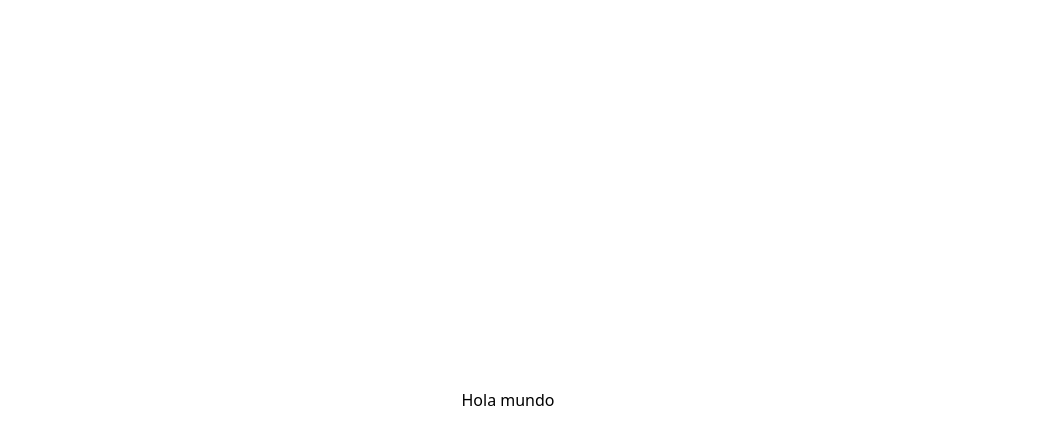
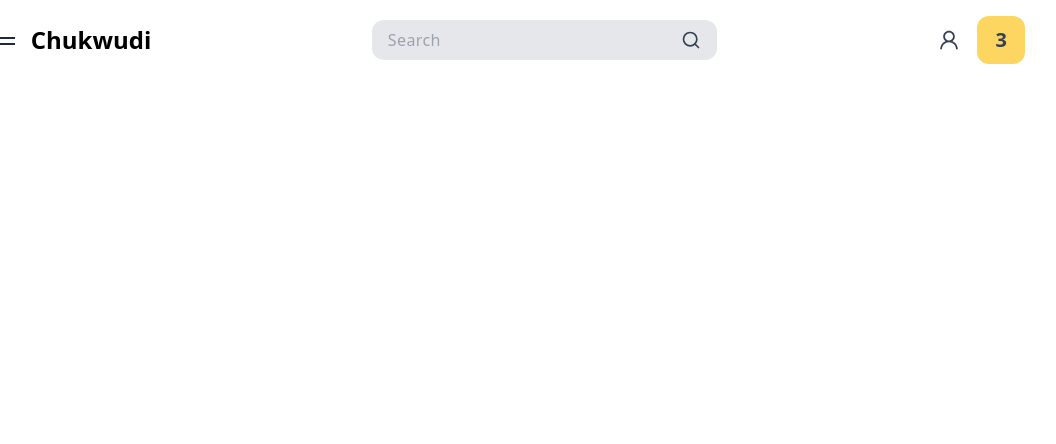
Before and after one commit to SirAnderss/react-frontend-dev-test, a Next.js app: page / in a window 1280 px wide. Shown: the top 444 px of the page, without its empty margins (132-1188 px from the left). Built offline with nearby package versions, Linux system fonts and the light colour scheme.

Commit message:
Header ui completed

```diff
--- a/package.json
+++ b/package.json
@@ -11,7 +11,8 @@
     "firebase": "^9.6.0",
     "next": "12.0.7",
     "react": "17.0.2",
-    "react-dom": "17.0.2"
+    "react-dom": "17.0.2",
+    "react-icons": "^4.3.1"
   },
   "devDependencies": {
     "@types/node": "16.11.12",
--- /dev/null
+++ b/src/components/Header/Header.module.css
@@ -0,0 +1,23 @@
+.menu::before {
+  content: '';
+  width: 100%;
+  height: 100%;
+  background: rgba(31, 41, 55, 1);
+  position: absolute;
+  top: 6px;
+}
+
+.active {
+  display: block;
+  animation: fadeIn 150ms;
+}
+
+@keyframes fadeIn {
+  from {
+    opacity: 0;
+  }
+
+  to {
+    opacity: 1;
+  }
+}
--- /dev/null
+++ b/src/components/Header/Header.tsx
@@ -0,0 +1,30 @@
+import Link from 'next/link';
+import React, { useState } from 'react';
+import styles from './Header.module.css';
+import Search from './Search';
+import UserCart from './UserCart';
+
+export default function Header() {
+  const [active, setActive] = useState(false);
+
+  return (
+    <header className='w-full h-16 px-4 mx-auto relative flex items-center gap-4 bg-white lg:h-20 lg:w-10/12 justify-between'>
+      <div className='flex  h-full items-center gap-4'>
+        <div
+          className={`w-6 h-0.5 relative -mt-1 bg-gray-800 cursor-pointer ${styles.menu}`}
+        />
+        <Link href='/'>
+          <a
+            className={`text-xl font-semibold lg:text-2xl ${
+              !active ? styles.active : 'hidden lg:block'
+            }`}
+          >
+            Chukwudi
+          </a>
+        </Link>
+      </div>
+      <Search active={active} setActive={setActive} />
+      <UserCart />
+    </header>
+  );
+}
--- /dev/null
+++ b/src/components/Header/Search.module.css
@@ -0,0 +1,31 @@
+.active,
+.form-input {
+  display: block;
+  width: 100%;
+  animation: fadeIn 0.7s;
+}
+
+.form-input {
+  background: #f0f0f0;
+  animation: color 0.7s;
+}
+
+@keyframes fadeIn {
+  from {
+    width: 0;
+  }
+
+  to {
+    width: 100%;
+  }
+}
+
+@keyframes color {
+  from {
+    background: transparent;
+  }
+
+  to {
+    background: #f0f0f0;
+  }
+}
--- /dev/null
+++ b/src/components/Header/Search.tsx
@@ -0,0 +1,47 @@
+import useWindowSize from 'hooks/useWindowSize';
+import { FiSearch } from 'react-icons/fi';
+import styles from './Search.module.css';
+
+type SearchProps = {
+  active?: boolean;
+  setActive: (active: boolean) => void;
+};
+
+export default function Search({ active, setActive }: SearchProps) {
+  const size = useWindowSize();
+
+  return (
+    <>
+      {size.width > 1024 ? (
+        <SearchBody active={active} setActive={setActive} />
+      ) : active && size.width < 1024 ? (
+        <SearchBody active={active} setActive={setActive} />
+      ) : (
+        <FiSearch
+          className='text-xl text-gray-700 absolute right-28 top-1/2 transform -translate-y-1/2 cursor-pointer lg:hidden'
+          onClick={() => setActive(!active)}
+        />
+      )}
+    </>
+  );
+}
+
+const SearchBody = ({ active, setActive }: SearchProps) => (
+  <div
+    className={`lg:w-1/3 lg:relative ${
+      active ? styles.active : 'lg:block lg:opacity-100'
+    }`}
+  >
+    <input
+      type='text'
+      className={`w-full py-2 pl-4 text-gray-600 tracking-wide rounded-xl focus:outline-none lg:bg-gray-200 ${
+        active ? styles['form-input'] : ''
+      }`}
+      placeholder='Search'
+    />
+    <FiSearch
+      className='text-xl text-gray-700 absolute right-28 top-1/2 transform -translate-y-1/2 cursor-pointer lg:right-4'
+      onClick={() => console.log('search')}
+    />
+  </div>
+);
--- /dev/null
+++ b/src/components/Header/UserCart.tsx
@@ -0,0 +1,12 @@
+import { AiOutlineUser } from 'react-icons/ai';
+
+export default function UserCart() {
+  return (
+    <div className='flex h-full items-center gap-4'>
+      <AiOutlineUser className='text-2xl text-gray-700 cursor-pointer' />
+      <div className='w-8 h-8 grid place-items-center text-lg font-semibold text-gray-700 bg-custom-yellow rounded-xl cursor-pointer lg:w-12 lg:h-12 lg:text-xl'>
+        3
+      </div>
+    </div>
+  );
+}
--- /dev/null
+++ b/src/hooks/useWindowSize.ts
@@ -0,0 +1,37 @@
+import { useEffect, useState } from 'react';
+
+export default function useWindowSize() {
+  // Initialize state with undefined width/height so server and client renders match
+  // Learn more here: https://joshwcomeau.com/react/the-perils-of-rehydration/
+  const [windowSize, setWindowSize] = useState({
+    width: 0,
+    height: 0,
+  });
+
+  useEffect(() => {
+    // Handler to call on window resize
+    function handleResize() {
+      if (typeof window !== 'undefined') {
+        // Set window width/height to state
+        setWindowSize({
+          width: window.innerWidth,
+          height: window.innerHeight,
+        });
+      }
+      // Add event listener
+      window.addEventListener('resize', handleResize);
+      // Call handler right away so state gets updated with initial window size
+    }
+
+    handleResize();
+    // Remove event listener on cleanup
+
+    return () => {
+      if (typeof window !== 'undefined') {
+        return window.removeEventListener('resize', handleResize);
+      }
+    };
+  }, []); // Empty array ensures that effect is only run on mount
+
+  return windowSize;
+}
--- a/src/pages/index.tsx
+++ b/src/pages/index.tsx
@@ -1,3 +1,4 @@
+import Header from 'components/Header/Header';
 import type { NextPage } from 'next';
 import Head from 'next/head';
 
@@ -10,8 +11,8 @@ const Home: NextPage = () => {
         <link rel='icon' href='/favicon.ico' />
       </Head>
 
-      <main className='w-full h-screen grid place-items-center'>
-        Hola mundo
+      <main className='w-full h-screen'>
+        <Header />
       </main>
     </>
   );
```
Also changed, not shown: 1 other file (tests, documents, lock files or other folders).
